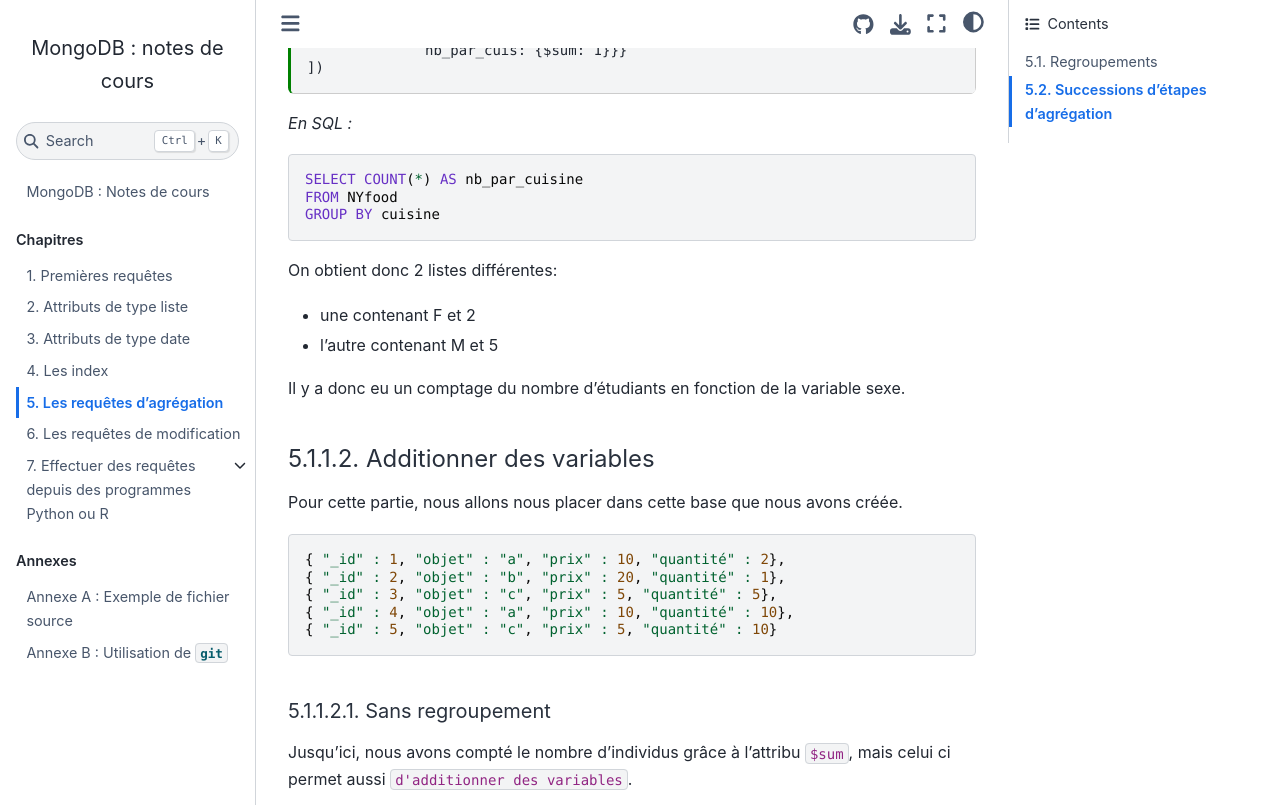
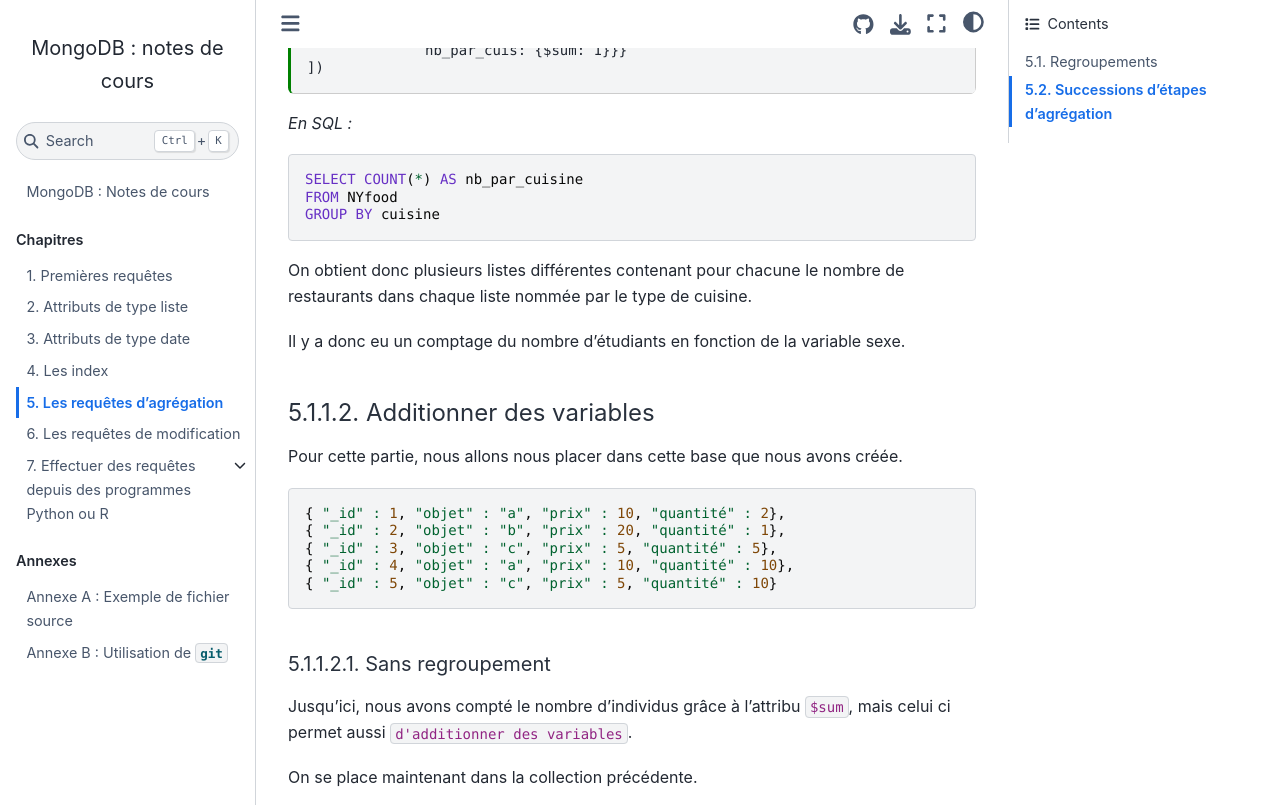
Before and after one commit to rtavenar/mongo_book, a Jupyter Book: the page built from content/05_agreg.md, in a window 1280 px wide and 900 px high, scrolled down 3186 px, cut to the strip 0-805 px from the top of the window. Built offline with Jupyter Book 1.0.4 settings and Sphinx 7.4.7 and the Sphinx Book theme 1.1.4, drawn with Linux system fonts in a browser that asks for light colours.

Commit message:
Update 05_agreg.md

````diff
--- a/content/05_agreg.md
+++ b/content/05_agreg.md
@@ -179,9 +179,7 @@
 ```
 
 
-On obtient donc 2 listes différentes:
-* une contenant F et 2
-* l'autre contenant M et 5
+On obtient donc plusieurs listes différentes contenant pour chacune le nombre de restaurants dans chaque liste nommée par le type de cuisine.
 
 Il y a donc eu un comptage du nombre d'étudiants en fonction de la variable sexe.
 
````
